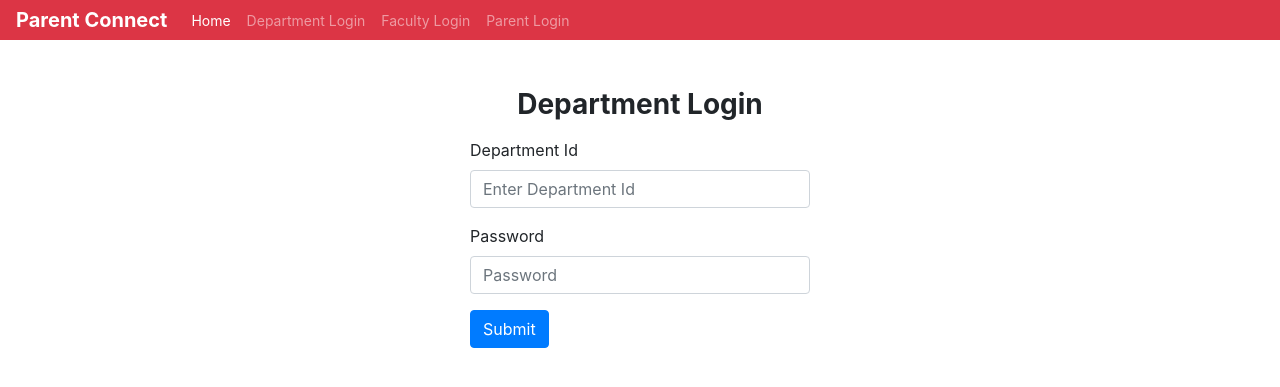
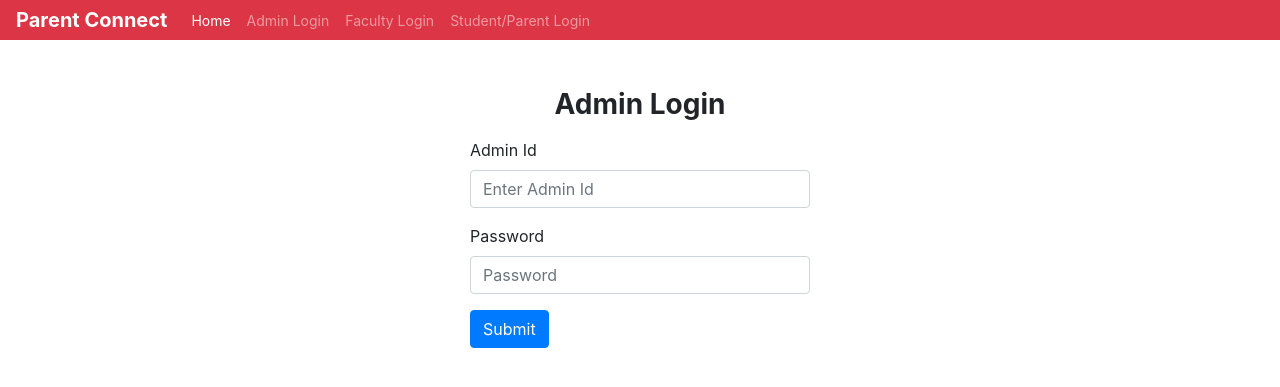
Before and after one commit to basavarajms03/parent_connect, a PHP site: page /departments/index.php in a window 1280 px wide. Shown: the top 387 px of the page. Run offline with PHP 8.4, Linux system fonts and the light colour scheme.

Commit message:
Changes has been added

```diff
--- a/admin/create_department.php
+++ b/admin/create_department.php
@@ -26,8 +26,8 @@ include('../db/dbcon.php');
             <div class="row mt-3">
                 <div class="col-md-6">
                     <div class="form-group">
-                        <label for="departmentId">Department Id</label>
-                        <input type="text" class="form-control" name="departmentId" id="departmentId" placeholder="Enter Department Id" required>
+                        <label for="departmentId">Admin Id</label>
+                        <input type="text" class="form-control" name="departmentId" id="departmentId" placeholder="Enter Admin Id" required>
                     </div>
                 </div>
                 <div class="col-md-6">
--- a/admin/departments.php
+++ b/admin/departments.php
@@ -43,7 +43,7 @@ $department_count = mysqli_num_rows($result);
                     <thead>
                         <tr class="bg-danger text-light">
                             <th scope="col">#</th>
-                            <th scope="col">Department Id</th>
+                            <th scope="col">Admin Id</th>
                             <th scope="col">Department Name</th>
                             <th scope="col">Edit</th>
                             <th scope="col">Delete</th>
--- a/admin/faculty.php
+++ b/admin/faculty.php
@@ -17,7 +17,7 @@ $seminar_hall_count = mysqli_num_rows($result);
     <meta charset="UTF-8">
     <meta http-equiv="X-UA-Compatible" content="IE=edge">
     <meta name="viewport" content="width=device-width, initial-scale=1.0">
-    <title>Department - Faculties List</title>
+    <title>Admin - Faculties List</title>
 </head>
 
 <body>
--- a/admin/header.php
+++ b/admin/header.php
@@ -20,13 +20,13 @@
                 <li class="nav-item active">
                     <a class="nav-link" href="../index.php">Home </a>
                 </li><li class="nav-item">
-                    <a class="nav-link" href="../departments/index.php">Department Login</a>
+                    <a class="nav-link" href="../departments/index.php">Admin Login</a>
                 </li>
                 <li class="nav-item">
                     <a class="nav-link" href="../faculty/index.php">Faculty Login</a>
                 </li>
                 <li class="nav-item">
-                    <a class="nav-link" href="../parents/index.php">Parent Login</a>
+                    <a class="nav-link" href="../parents/index.php">Student/Parent Login</a>
                 </li>
             </ul>
         </div>
--- a/admin/students_list.php
+++ b/admin/students_list.php
@@ -17,7 +17,7 @@ $seminar_hall_count = mysqli_num_rows($result);
     <meta charset="UTF-8">
     <meta http-equiv="X-UA-Compatible" content="IE=edge">
     <meta name="viewport" content="width=device-width, initial-scale=1.0">
-    <title>Department - Students List</title>
+    <title>Admin - Students List</title>
 </head>
 
 <body>
--- a/admin/update_department.php
+++ b/admin/update_department.php
@@ -29,8 +29,8 @@ $row = mysqli_fetch_array($result);
             <div class="row mt-3">
                 <div class="col-md-6">
                     <div class="form-group">
-                        <label for="departmentId">Department Id</label>
-                        <input type="text" class="form-control" name="departmentId" value="<?php echo $row[1]; ?>" id="departmentId" placeholder="Enter Department Id" required>
+                        <label for="departmentId">Admin Id</label>
+                        <input type="text" class="form-control" name="departmentId" value="<?php echo $row[1]; ?>" id="departmentId" placeholder="Enter Admin Id" required>
                     </div>
                 </div>
                 <div class="col-md-6">
--- a/departments/edit_faculty.php
+++ b/departments/edit_faculty.php
@@ -16,7 +16,7 @@ $faculty_row = mysqli_fetch_array($result);
     <meta charset="UTF-8">
     <meta http-equiv="X-UA-Compatible" content="IE=edge">
     <meta name="viewport" content="width=device-width, initial-scale=1.0">
-    <title>Department - Students List</title>
+    <title>Admin - Students List</title>
 </head>
 
 <body>
--- a/departments/faculty.php
+++ b/departments/faculty.php
@@ -17,7 +17,7 @@ $seminar_hall_count = mysqli_num_rows($result);
     <meta charset="UTF-8">
     <meta http-equiv="X-UA-Compatible" content="IE=edge">
     <meta name="viewport" content="width=device-width, initial-scale=1.0">
-    <title>Department - Faculties List</title>
+    <title>Admin - Faculties List</title>
 </head>
 
 <body>
--- a/departments/header.php
+++ b/departments/header.php
@@ -21,13 +21,13 @@
                     <a class="nav-link" href="../index.php">Home </a>
                 </li>
                 <li class="nav-item">
-                    <a class="nav-link" href="../departments/index.php">Department Login</a>
+                    <a class="nav-link" href="../departments/index.php">Admin Login</a>
                 </li>
                 <li class="nav-item">
                     <a class="nav-link" href="../faculty/index.php">Faculty Login</a>
                 </li>
                 <li class="nav-item">
-                    <a class="nav-link" href="../parents/index.php">Parent Login</a>
+                    <a class="nav-link" href="../parents/index.php">Student/Parent Login</a>
                 </li>
             </ul>
         </div>
--- a/departments/index.php
+++ b/departments/index.php
@@ -26,11 +26,11 @@ include('../db/dbcon.php');
         <div class="col-md-4">
             <form action="" method="post" autocomplete="off">
                 <h3 class="font-weight-bold">
-                    <p class="text-center">Department Login</p>
+                    <p class="text-center">Admin Login</p>
                 </h3>
                 <div class="form-group">
-                    <label for="deptId">Department Id</label>
-                    <input type="text" class="form-control" name="deptId" id="deptId" aria-describedby="emailHelp" placeholder="Enter Department Id">
+                    <label for="deptId">Admin Id</label>
+                    <input type="text" class="form-control" name="deptId" id="deptId" aria-describedby="emailHelp" placeholder="Enter Admin Id">
                 </div>
                 <div class="form-group">
                     <label for="password">Password</label>
--- a/departments/profile.php
+++ b/departments/profile.php
@@ -18,7 +18,7 @@ $row = mysqli_fetch_array($result);
     <meta charset="UTF-8">
     <meta http-equiv="X-UA-Compatible" content="IE=edge">
     <meta name="viewport" content="width=device-width, initial-scale=1.0">
-    <title>Department - Profile</title>
+    <title>Admin - Profile</title>
 </head>
 
 <body>
@@ -40,8 +40,8 @@ $row = mysqli_fetch_array($result);
                             <div class="row mt-3">
                                 <div class="col-md-6">
                                     <div class="form-group">
-                                        <label for="departmentId">Department Id</label>
-                                        <input type="text" class="form-control" name="departmentId" value="<?php echo $row[1]; ?>" id="departmentId" placeholder="Enter Department Id" required>
+                                        <label for="departmentId">Admin Id</label>
+                                        <input type="text" class="form-control" name="departmentId" value="<?php echo $row[1]; ?>" id="departmentId" placeholder="Enter Admin Id" required>
                                     </div>
                                 </div>
                                 <div class="col-md-6">
--- a/departments/students.php
+++ b/departments/students.php
@@ -22,7 +22,7 @@ if (isset($_GET['sem'])) {
     <meta charset="UTF-8">
     <meta http-equiv="X-UA-Compatible" content="IE=edge">
     <meta name="viewport" content="width=device-width, initial-scale=1.0">
-    <title>Department - Faculties List</title>
+    <title>Admin - Faculties List</title>
 </head>
 
 <body>
--- a/departments/view_student.php
+++ b/departments/view_student.php
@@ -16,7 +16,7 @@ $row = mysqli_fetch_array($result);
     <meta charset="UTF-8">
     <meta http-equiv="X-UA-Compatible" content="IE=edge">
     <meta name="viewport" content="width=device-width, initial-scale=1.0">
-    <title>Department - Booking Deatils</title>
+    <title>Admin - Booking Deatils</title>
     <style>
         .avatar {
             width: 50px;
--- a/faculty/create_student_details.php
+++ b/faculty/create_student_details.php
@@ -443,7 +443,8 @@ function sendSms($info)
         $data = array(
             'From' => "+19704144821",
             'To' => $info['mobileNumber'],
-            'Body' => $info['nameInfo'] . "
+            'Body' => "TMAES Polytechnic Hospet\n"
+            .$info['nameInfo'] . "
     Attendance Info - " . $info['marks_type'] . "
     Subject Name : " . $info['SubjectName'] . "
     Total Classes : " . $info['totalClasses'] . "
@@ -457,7 +458,7 @@ function sendSms($info)
         $data = array(
             'From' => "+19704144821",
             'To' => $info['mobileNumber'],
-            'Body' => "
+            'Body' => "TMAES Polytechnic Hospet\n
     Marks Details - " . $info['marks_type'] . "\n" .
                 $info['body'] . "\n
     Link : " . $info['link'] . "\n
--- a/faculty/header.php
+++ b/faculty/header.php
@@ -22,13 +22,13 @@
                 </li>
 
                 <li class="nav-item">
-                    <a class="nav-link" href="../departments/index.php">Department Login</a>
+                    <a class="nav-link" href="../departments/index.php">Admin Login</a>
                 </li>
                 <li class="nav-item">
                     <a class="nav-link" href="../faculty/index.php">Faculty Login</a>
                 </li>
                 <li class="nav-item">
-                    <a class="nav-link" href="../parents/index.php">Parent Login</a>
+                    <a class="nav-link" href="../parents/index.php">Student/Parent Login</a>
                 </li>
             </ul>
         </div>
--- a/index.php
+++ b/index.php
@@ -47,7 +47,7 @@ include('./db/dbcon.php');
                     <a class="nav-link" href="#about">About</a>
                 </li>
                 <li class="nav-item">
-                    <a class="nav-link" href="./departments/index.php">Department Login</a>
+                    <a class="nav-link" href="./departments/index.php">Admin Login</a>
                 </li>
                 <li class="nav-item">
                     <a class="nav-link" href="./faculty/">Faculty Login</a>
--- a/parents/header.php
+++ b/parents/header.php
@@ -20,13 +20,13 @@
                 <li class="nav-item active">
                     <a class="nav-link" href="../index.php">Home </a>
                 </li><li class="nav-item">
-                    <a class="nav-link" href="../departments/index.php">Department Login</a>
+                    <a class="nav-link" href="../departments/index.php">Admin Login</a>
                 </li>
                 <li class="nav-item">
                     <a class="nav-link" href="../faculty/index.php">Faculty Login</a>
                 </li>
                 <li class="nav-item">
-                    <a class="nav-link" href="../parents/index.php">Parent Login</a>
+                    <a class="nav-link" href="../parents/index.php">Student/Parent Login</a>
                 </li>
             </ul>
         </div>
```
Also changed, not shown: images/slider/1.jpg, images/slider/2.jpg, images/slider/3.jpg (deleted).
